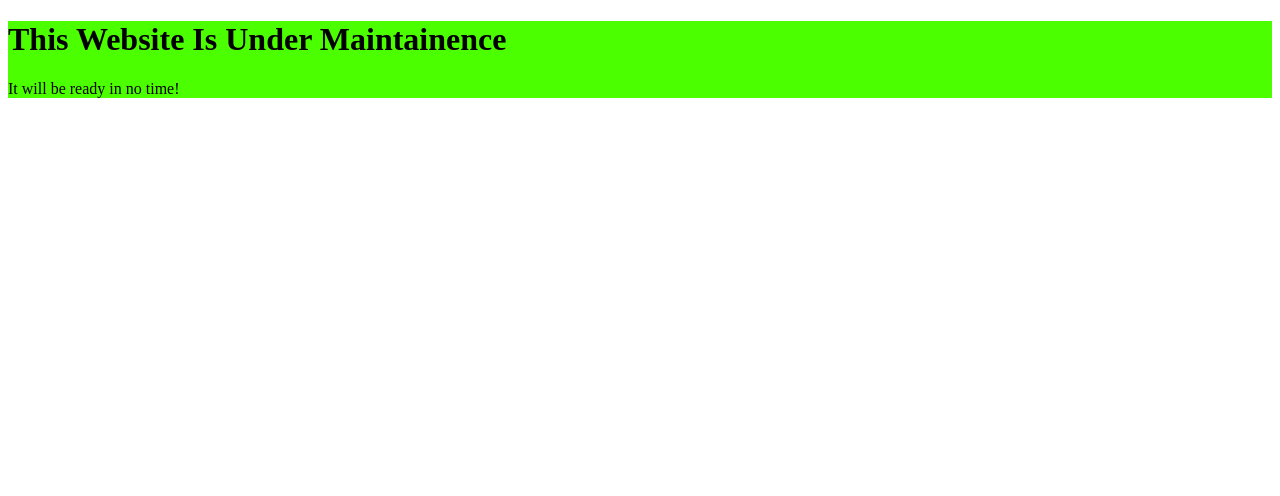
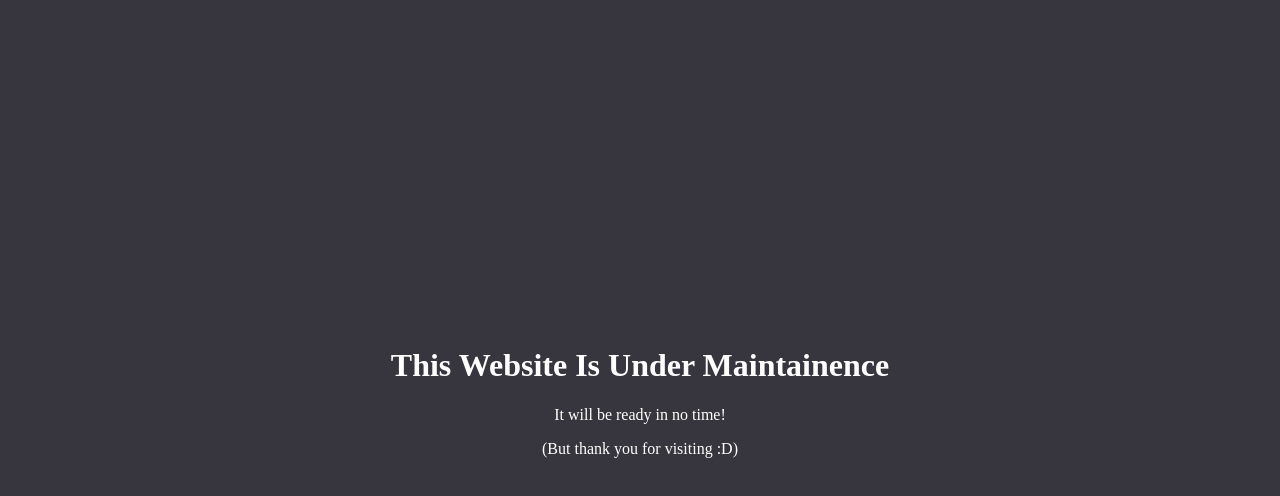
Before and after one commit to whoopyn/whoopyn.github.io, a plain HTML site: page index.html in a window 1280 px wide. Drawn offline with Linux system fonts and the light colour scheme.

Commit message:
Maintenance

```diff
--- a/index.html
+++ b/index.html
@@ -6,9 +6,10 @@
     <link rel="stylesheet" href="style.css" />
 </head>
 <body>
-    <header>
+    <div class="center">
         <h1>This Website Is Under Maintainence</h1>
         <p>It will be ready in no time!</p>
-    </header>
+        <p>(But thank you for visiting :D)</p>
+    </div>
 </body>
 </html>
--- a/style.css
+++ b/style.css
@@ -1,3 +1,12 @@
-header {
-    background-color: #4cff00;
+body {
+    background-color: #37353E;
+    color: #ffffff;
 }
+
+.center {
+    position: absolute;
+    top: 50%;
+    left: 50%;
+    transform: translateX(-50%) translateY(-50%);
+    text-align: center;
+}
```
